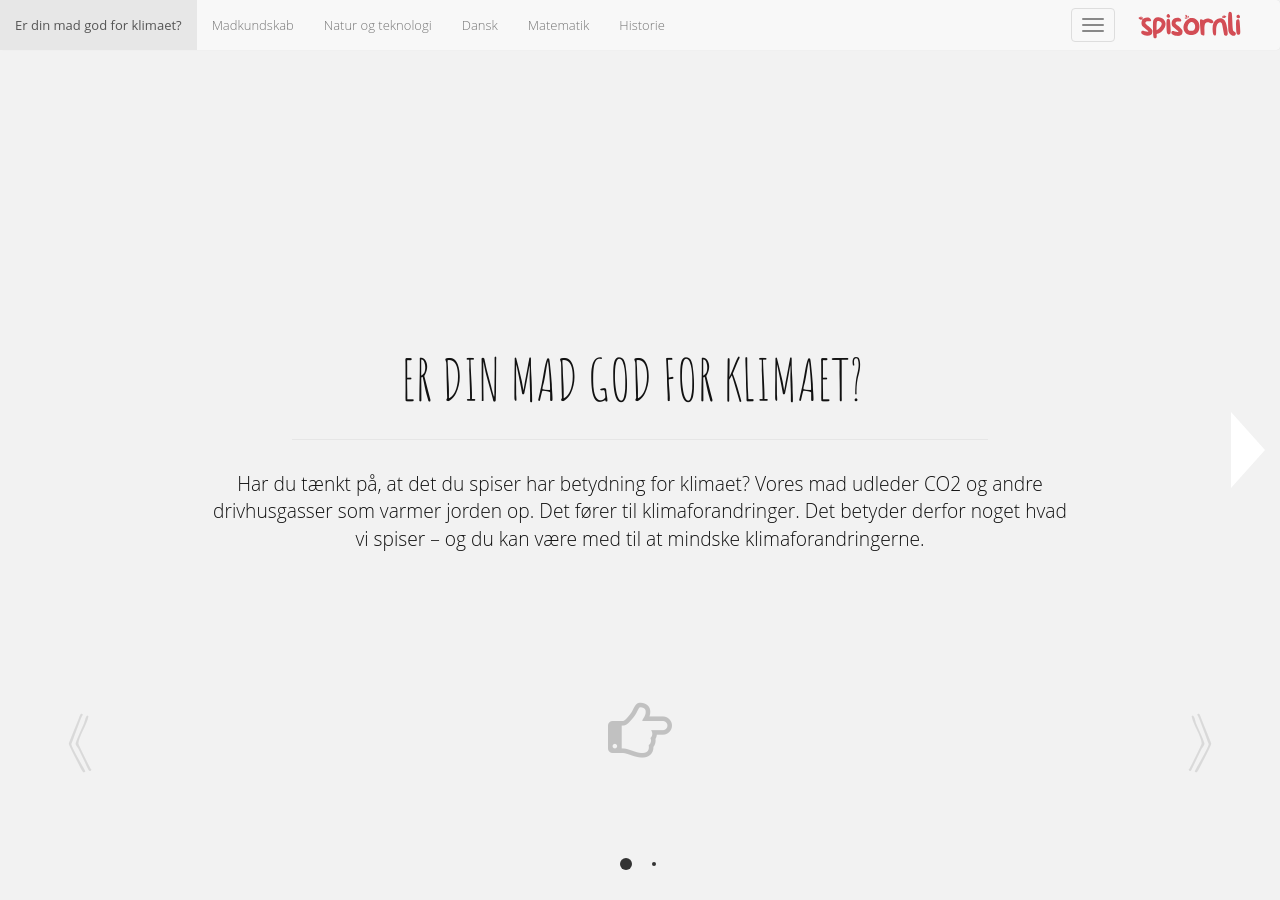
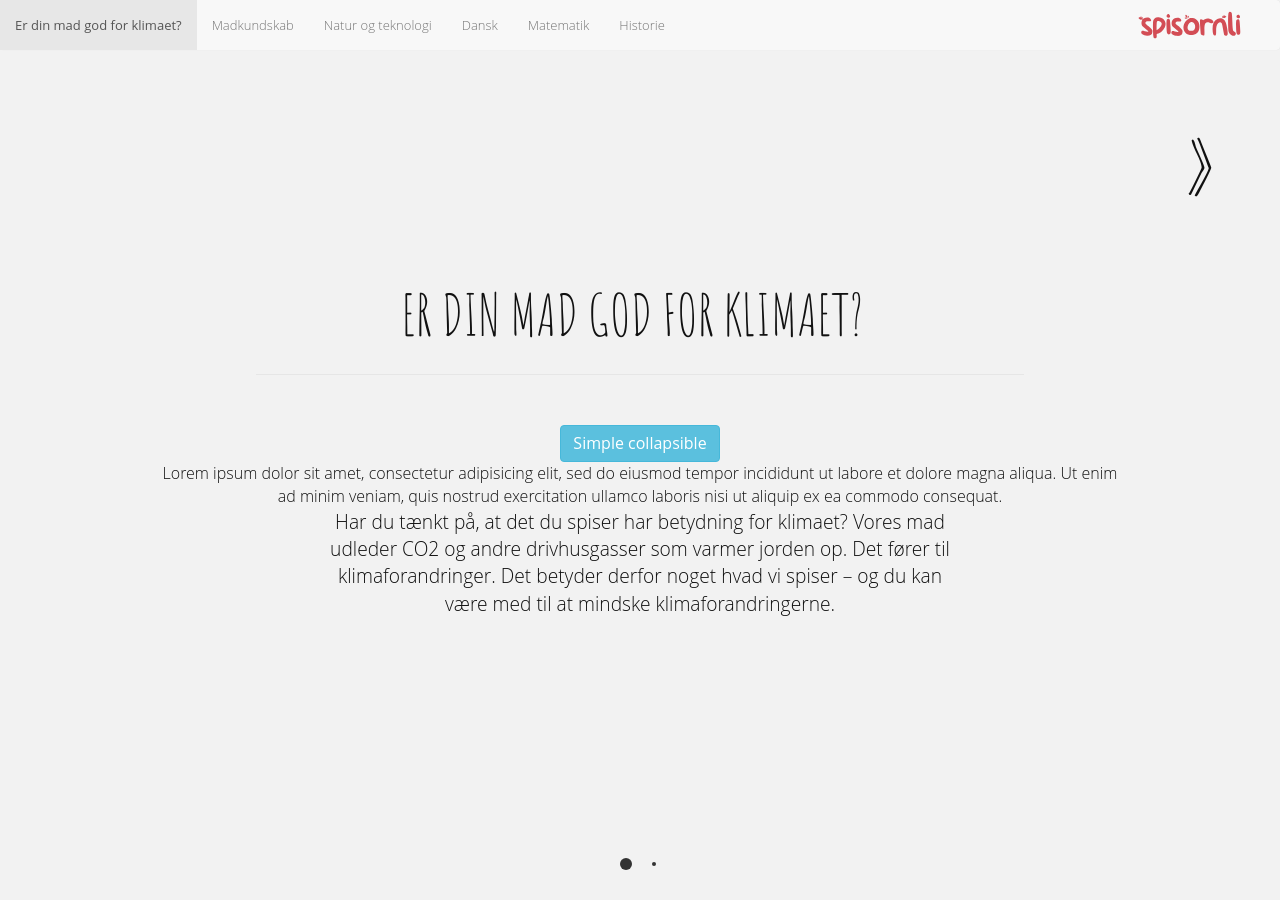
Before and after one commit to spisornli/spisornli.github.io, a Jekyll site: the page test.html, which Jekyll copies as it is, in a window 1280 px wide. Built offline with Jekyll 4.4.1, drawn with Linux system fonts in a browser that asks for light colours; nearby versions of some CDN libraries.

Commit message:
new slide nav

```diff
--- a/test.html
+++ b/test.html
@@ -183,32 +183,31 @@
 
 
 
-        <button type="button" class="navbar-toggle collapsed" data-toggle="collapse" data-target="#bs-example-navbar-collapse-1">
-                <span class="sr-only">Toggle navigation</span>
-                <span class="icon-bar"></span>
-                <span class="icon-bar"></span>
-                <span class="icon-bar"></span>
-            </button>
+
+
     </div>
   </div>
 </nav>
 
-    <a class="slide-pagination slide-pagination-left" id="moveSlideLeft" href="#">«</a>
-<a class="slide-pagination slide-pagination-right" id="moveSlideRight" href="#">»</a>
+
 <div id="fullpage">
     <div id="section0" class="section">
 
         <div class="slide">
             <h1 class="page-title top-title">Er din mad god for klimaet?</h1>
-
+             <button type="button" class="btn btn-info" data-toggle="collapse" data-target="#demo">Simple collapsible</button>
+  <div id="demo" class="collapse in">
+    Lorem ipsum dolor sit amet, consectetur adipisicing elit,
+    sed do eiusmod tempor incididunt ut labore et dolore magna aliqua. Ut enim ad minim veniam,
+    quis nostrud exercitation ullamco laboris nisi ut aliquip ex ea commodo consequat.
+  </div>
             <div class="row">
 
-                <div class="col-md-12">
+                <div class="col-md-8 col-center">
                 <big>Har du tænkt på, at det du spiser har betydning for klimaet? Vores mad udleder CO2 og andre drivhusgasser som varmer jorden op. Det fører til klimaforandringer. Det betyder derfor noget hvad vi spiser – og du kan være med til at mindske klimaforandringerne. </big>
                 </div>
 
             </div> <!-- row end -->
-<a class="main-nav-pagination" href="#firstPage/1"><i class="fa fa-hand-o-right"></i></a>
 
 
         </div> <!-- slide end -->
@@ -217,10 +216,9 @@
 
 
         <div class="slide">
-             <h1 class="page-title top-title">Lad os komme igang!</h1>
             <div class="row">
 
-                <div class="col-md-12">
+                <div class="col-md-8 col-center">
 <big>Her skal du undersøge hvad klimavenlig mad er og om din madpakke er klimavenlig. Du skal undersøge drivhuseffekten og CO2-indholdet i din madpakke. Du skal også undersøge om kosten er blevet mere eller mindre klimavenlig gennem tiden. </big><br>
 
 <p>BOKS: Der er forskel på miljø og klima. Miljø er... Klima er... <br>Så selvom maden er klimavenlig kan den stadig bidrage til andre miljøproblemer.</p>
@@ -229,7 +227,6 @@
 
 
             </div> <!-- row end -->
-<a class="main-nav-pagination" href="#secondPage"><i class="fa fa-hand-o-down"></i></a>
         </div> <!-- slide end -->
 
 
@@ -243,9 +240,9 @@
     <div class="slide">
         <div class="row">
 
-                <div class="col-md-12">
-        <h1 class="top-title">Madkundskab</h1>
-        <p>Lorem Ipsum is simply dummy text of the printing and typesetting industry.</p>
+                <div class="col-md-8 col-center">
+        <h1 class="page-title top-title">Madkundskab</h1>
+        <big>Lorem Ipsum is simply dummy text of the printing and typesetting industry.</big>
        <ul class="content-menu">
             <h4>Opgaver:</h4>
             <li><a href="#">Drivhusgasser og drivhuseffekt</a></li>
@@ -258,30 +255,29 @@
 
 
             </div> <!-- row end -->
-        <a class="main-nav-pagination" href="#secondPage/1"><i class="fa fa-hand-o-right"></i></a>
     </div> <!-- slide end -->
 
-    <div class="slide"> Slide 2 </div>
-    <div class="slide"> Slide 3 </div>
-    <div class="slide"> Slide 4 </div>
+    <div class="slide"> <h1>Slide 2</h1> </div>
+    <div class="slide"> <h1>Slide 3</h1> </div>
+    <div class="slide"> <h1>Slide 4</h1> </div>
     </div>  <!-- section end -->
 
     <div id="section2" class="section">
     <div class="slide">
-        <h1>Natur og teknologi</h1><p>Lorem Ipsum is simply dummy text of the printing and typesetting industry.</p>
+        <h1 class="page-title top-title">Natur og teknologi</h1><big>Lorem Ipsum is simply dummy text of the printing and typesetting industry.</big>
         <ul class="content-menu">
             <h4>Opgaver:</h4>
             <li><a href="#">Drivhusgasser og drivhuseffekt</a></li>
         </ul>
     </div>  <!-- slide end -->
 
-    <div class="slide"> Slide 2 </div>
-    <div class="slide"> Slide 3 </div>
-    <div class="slide"> Slide 4 </div>
+    <div class="slide"> <h1>Slide 2</h1> </div>
+    <div class="slide"> <h1>Slide 3</h1> </div>
+    <div class="slide"> <h1>Slide 4</h1> </div>
     </div>  <!-- section end -->
 
     <div id="section3" class="section">
-    <div class="slide"><h1>Dansk</h1><p>Lorem Ipsum is simply dummy text of the printing and typesetting industry.</p>
+    <div class="slide"><h1 class="page-title top-title">Dansk</h1><big>Lorem Ipsum is simply dummy text of the printing and typesetting industry.</big>
         <ul class="content-menu">
             <h4>Opgaver:</h4>
             <li><a href="#">Hvad indeholder den klimavenlige madpakke?</a></li>
@@ -289,35 +285,35 @@
         </ul>
     </div>  <!-- slide end -->
 
-    <div class="slide"> Slide 2 </div>
-    <div class="slide"> Slide 3 </div>
-    <div class="slide"> Slide 4 </div>
+    <div class="slide"> <h1>Slide 2</h1> </div>
+    <div class="slide"> <h1>Slide 3</h1> </div>
+    <div class="slide"> <h1>Slide 4</h1> </div>
     </div>  <!-- section end -->
 
     <div id="section4" class="section">
-    <div class="slide"> <h1>Matematik</h1><p>Lorem Ipsum is simply dummy text of the printing and typesetting industry.</p>
+    <div class="slide"> <h1 class="page-title top-title">Matematik</h1><big>Lorem Ipsum is simply dummy text of the printing and typesetting industry.</big>
         <ul class="content-menu">
             <h4>Opgaver:</h4>
             <li><a href="#">Din madpakkes CO2-indhold</a></li>
         </ul>
     </div>  <!-- slide end -->
 
-    <div class="slide"> Slide 2 </div>
-    <div class="slide"> Slide 3 </div>
-    <div class="slide"> Slide 4 </div>
+    <div class="slide"> <h1>Slide 2</h1> </div>
+    <div class="slide"> <h1>Slide 3</h1> </div>
+    <div class="slide"> <h1>Slide 4</h1> </div>
     </div>  <!-- section end -->
 
     <div id="section5" class="section">
-    <div class="slide"> <h1>Historie</h1><p>Lorem Ipsum is simply dummy text of the printing and typesetting industry.</p>
+    <div class="slide"> <h1 class="page-title top-title">Historie</h1><big>Lorem Ipsum is simply dummy text of the printing and typesetting industry.</big>
         <ul class="content-menu">
             <h4>Opgaver:</h4>
             <li><a href="#">Er stenalderkost bæredygtig/klimavenlig?</a></li>
         </ul>
     </div>  <!-- slide end -->
 
-    <div class="slide"> Slide 2 </div>
-    <div class="slide"> Slide 3 </div>
-    <div class="slide"> Slide 4 </div>
+    <div class="slide"> <h1>Slide 2</h1> </div>
+    <div class="slide"> <h1>Slide 3</h1> </div>
+    <div class="slide"> <h1>Slide 4</h1> </div>
     </div>  <!-- section end -->
 
 
```
Also changed, not shown: css/main.scss (+50 -56 lines), css/main.css, 1 other file.
